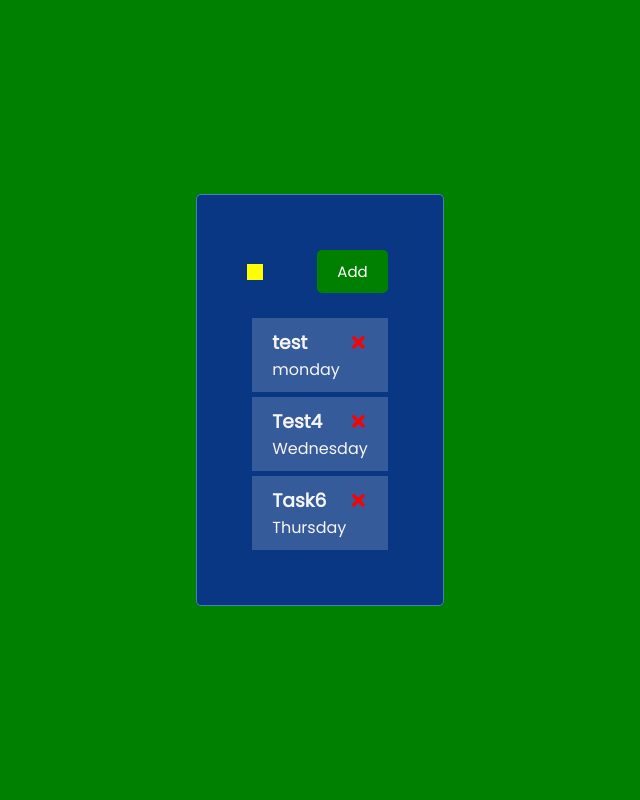
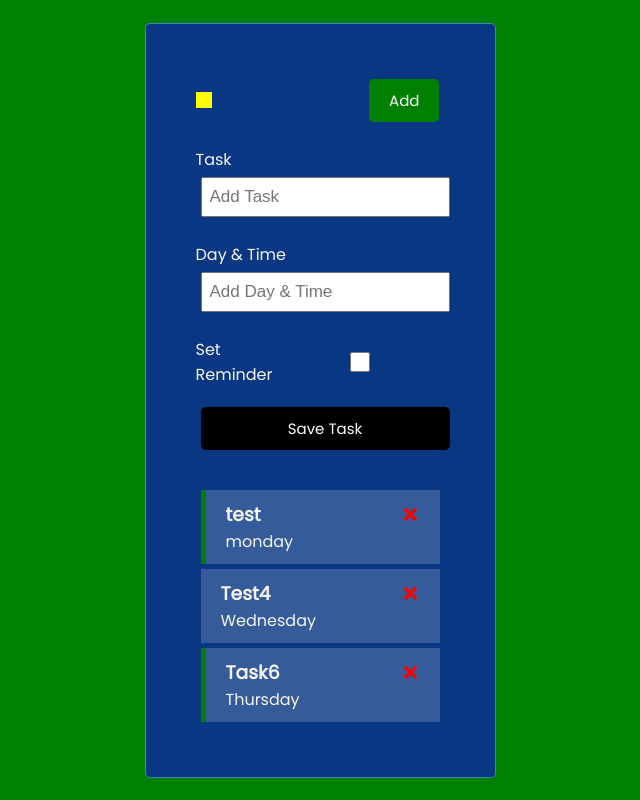
Before and after one commit to Layloe/tracker_react, a React (Create React App) app: page / in a window 1280 px wide. Shown: the whole page, without its empty margins (320-960 px from the left). Built offline with nearby package versions, Linux system fonts and the light colour scheme.

Commit message:
added AddTask component

```diff
--- a/src/App.js
+++ b/src/App.js
@@ -1,6 +1,7 @@
 import { useState } from "react";
 import Tasks from "./components/Tasks";
 import Header from "./components/Header";
+import AddTask from "./components/AddTask";
 import './index.css'
 
 
@@ -34,12 +35,13 @@
 
 // toggle reminder
 const toggleReminder = (id) => {
-  console.log(id)
+  setTasks(tasks.map((task) => task.id === id ? {...task, reminder: !task.reminder} : task))
 }
 
   return (
     <div className="container">
       <Header />
+      <AddTask/>
      {tasks.length > 0 ? <Tasks
      tasks={tasks}
      onDelete={deleteTask}
--- /dev/null
+++ b/src/components/AddTask.js
@@ -0,0 +1,24 @@
+
+
+const AddTask = () => {
+  return (
+    <form className="add-form">
+        <div className="form-control">
+            <label>Task</label>
+            <input type="text" placeholder="Add Task" />
+        </div>
+        <div className="form-control">
+            <label>Day & Time</label>
+            <input type="text" placeholder="Add Day & Time" />
+        </div>
+        <div className="form-control form-control-check">
+            <label>Set Reminder</label>
+            <input type="checkbox" />
+        </div>
+    {/* change to button */}
+        <input type="submit" value={'Save Task'} className="btn btn-block" />
+    </form>
+  )
+}
+
+export default AddTask
--- a/src/components/Task.js
+++ b/src/components/Task.js
@@ -2,7 +2,8 @@
 
 const Task = ({task, onDelete, onToggle}) => {
   return (
-    <div className="task" onDoubleClick={() => onToggle(task.id)}>
+    <div className={`task ${task.reminder ? 'reminder' : ''}` }
+    onDoubleClick={() => onToggle(task.id)}>
         <h3>{task.text}{' '}
            <FaTimes
            style={{color: 'red',
```
